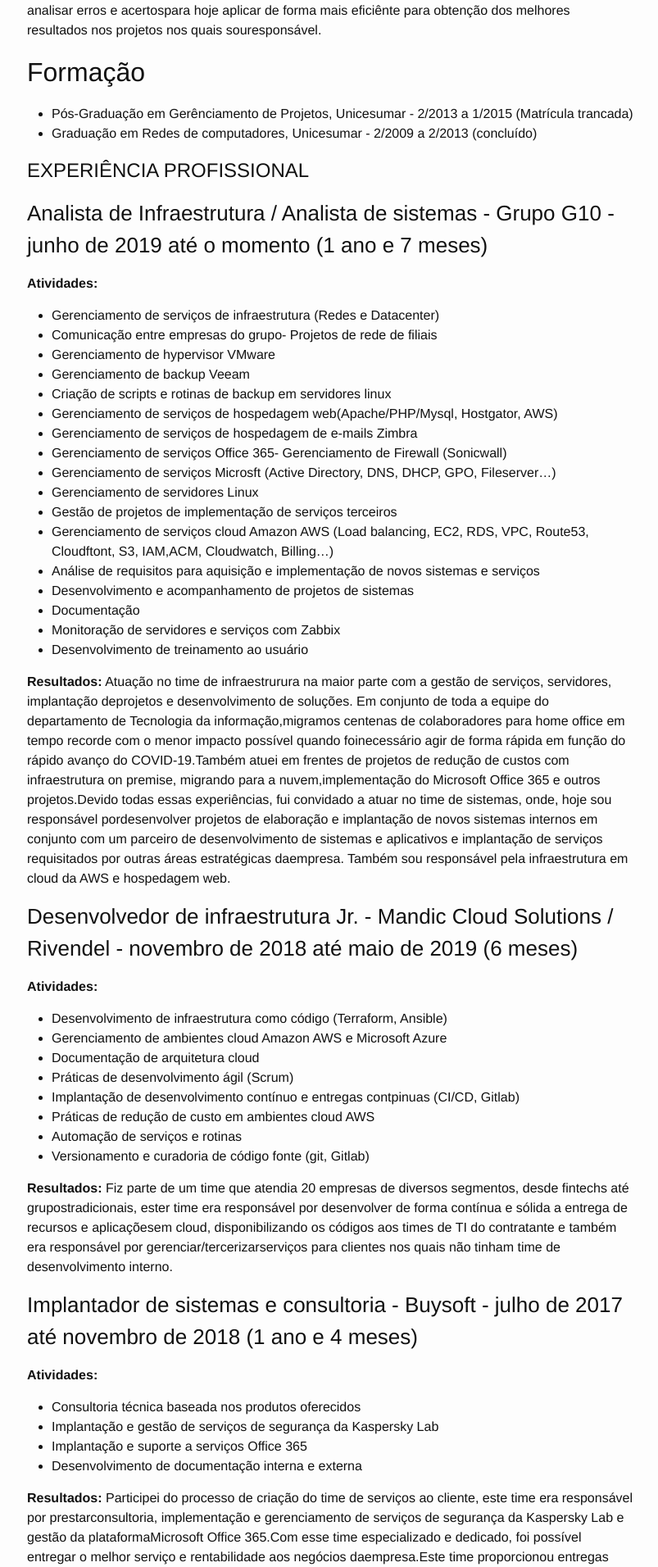
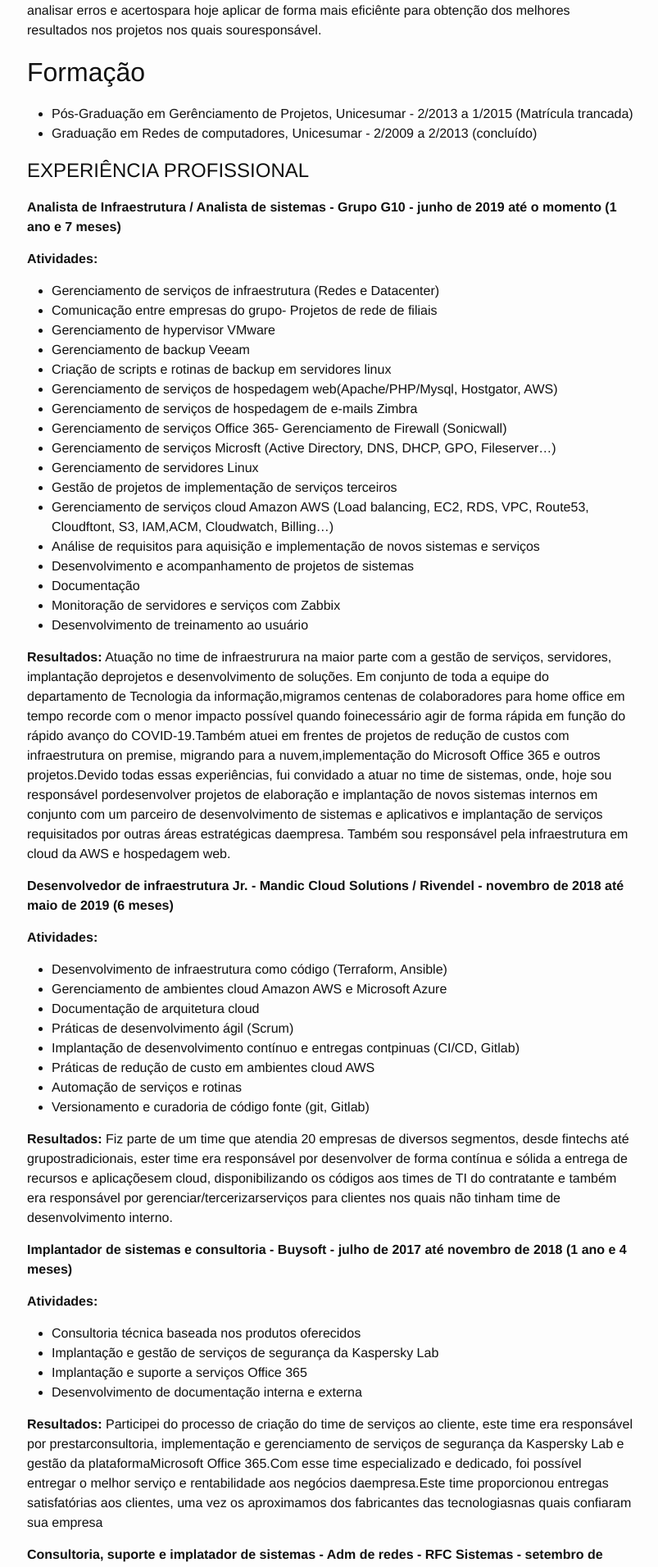
Before and after one commit to actiago/actiago.github.io, a Jekyll site: the page built from about.md, in a window 1280 px wide. Shown: the part 478-2390 px from the top of the page at 82% size, without its empty margins (237-1040 px from the left). Built offline with Jekyll 4.4.1, drawn with Linux system fonts in a browser that asks for light colours.

Commit message:
Atualiza a página sobre.

```diff
--- a/about.md
+++ b/about.md
@@ -24,7 +24,7 @@
 
 # EXPERIÊNCIA PROFISSIONAL
 
-### Analista de Infraestrutura / Analista de sistemas - Grupo G10 - junho de 2019 até o momento (1 ano e 7 meses)
+**Analista de Infraestrutura / Analista de sistemas - Grupo G10 - junho de 2019 até o momento (1 ano e 7 meses)**
 
 **Atividades:**
 - Gerenciamento de serviços de infraestrutura (Redes e Datacenter)
@@ -47,7 +47,7 @@
 
 **Resultados:** Atuação no time de infraestrurura na maior parte com a gestão de serviços, servidores, implantação deprojetos e desenvolvimento de soluções. Em conjunto de toda a equipe do departamento de Tecnologia da informação,migramos centenas de colaboradores para home office em tempo recorde com o menor impacto possível quando foinecessário agir de forma rápida em função do rápido avanço do COVID-19.Também atuei em frentes de projetos de redução de custos com infraestrutura on premise, migrando para a nuvem,implementação do Microsoft Office 365 e outros projetos.Devido todas essas experiências, fui convidado a atuar no time de sistemas, onde, hoje sou responsável pordesenvolver projetos de elaboração e implantação de novos sistemas internos em conjunto com um parceiro de desenvolvimento de sistemas e aplicativos e implantação de serviços requisitados por outras áreas estratégicas daempresa. Também sou responsável pela infraestrutura em cloud da AWS e hospedagem web.
 
-### Desenvolvedor de infraestrutura Jr. - Mandic Cloud Solutions / Rivendel - novembro de 2018 até maio de 2019 (6 meses)
+**Desenvolvedor de infraestrutura Jr. - Mandic Cloud Solutions / Rivendel - novembro de 2018 até maio de 2019 (6 meses)**
 
 **Atividades:**
 
@@ -62,7 +62,7 @@
 
 **Resultados:** Fiz parte de um time que atendia 20 empresas de diversos segmentos, desde fintechs até grupostradicionais, ester time era responsável por desenvolver de forma contínua e sólida a entrega de recursos e aplicaçõesem cloud, disponibilizando os códigos aos times de TI do contratante e também era responsável por gerenciar/tercerizarserviços para clientes nos quais não tinham time de desenvolvimento interno.
 
-### Implantador de sistemas e consultoria - Buysoft - julho de 2017 até novembro de 2018 (1 ano e 4 meses)
+**Implantador de sistemas e consultoria - Buysoft - julho de 2017 até novembro de 2018 (1 ano e 4 meses)**
 
 **Atividades:**
 
@@ -73,7 +73,7 @@
 
 **Resultados:** Participei do processo de criação do time de serviços ao cliente, este time era responsável por prestarconsultoria, implementação e gerenciamento de serviços de segurança da Kaspersky Lab e gestão da plataformaMicrosoft Office 365.Com esse time especializado e dedicado, foi possível entregar o melhor serviço e rentabilidade aos negócios daempresa.Este time proporcionou entregas satisfatórias aos clientes, uma vez os aproximamos dos fabricantes das tecnologiasnas quais confiaram sua empresa
 
-### Consultoria, suporte e implatador de sistemas - Adm de redes - RFC Sistemas - setembro de 2016 até julho de 2017 (10 meses)
+**Consultoria, suporte e implatador de sistemas - Adm de redes - RFC Sistemas - setembro de 2016 até julho de 2017 (10 meses)**
 
 **Atividades:**
 
```
